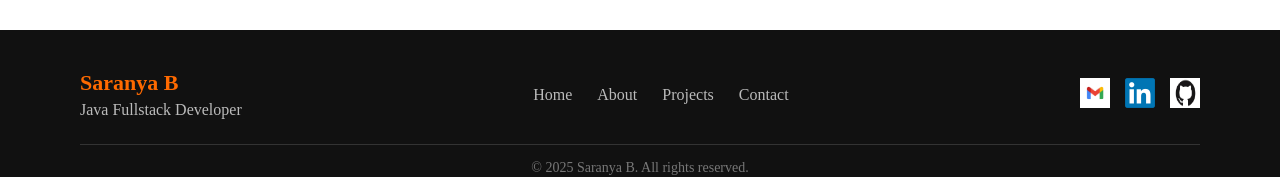
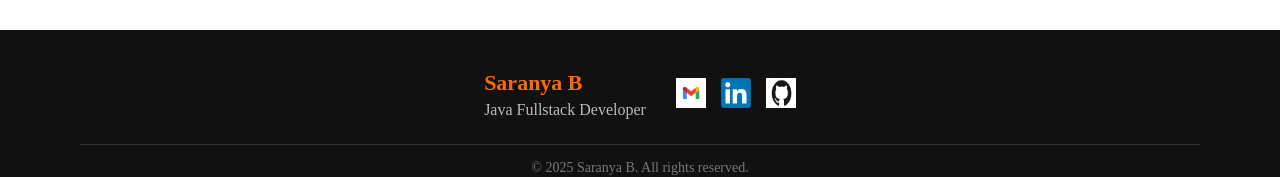
Before and after one commit to Saranyabalaji219/portfolio, a React (Vite) app: page / in a window 1280 px wide. Shown: the part 763-940 px from the top of the page. Built offline with nearby package versions, Linux system fonts and the light colour scheme.

Commit message:
footer chnages

```diff
--- a/src/Component/Footer/Footer.css
+++ b/src/Component/Footer/Footer.css
@@ -7,7 +7,7 @@
 
 .footer-content {
   display: flex;
-  justify-content: space-between;
+  justify-content: center;
   align-items: center;
   flex-wrap: wrap;
   gap: 30px;
@@ -29,16 +29,7 @@
   gap: 25px;
 }
 
-.footer-links a {
-  color: #bbb;
-  text-decoration: none;
-  font-size: 16px;
-  transition: color 0.3s;
-}
 
-.footer-links a:hover {
-  color: #ff6a00;
-}
 
 .footer-socials {
   display: flex;
@@ -73,10 +64,6 @@
     gap: 20px;
   }
 
-  .footer-links {
-    flex-direction: column;
-    gap: 10px;
-  }
 
   .footer-socials {
     justify-content: center;
--- a/src/Component/Footer/Footer.jsx
+++ b/src/Component/Footer/Footer.jsx
@@ -14,13 +14,8 @@ const Footer = () => {
           <p>Java Fullstack Developer</p>
         </div>
 
-        {/* Middle navigation */}
-        <div className="footer-links">
-          <a href="#home">Home</a>
-          <a href="#about">About</a>
-          <a href="#projects">Projects</a>
-          <a href="#contact">Contact</a>
-        </div>
+
+
 
         {/* Social media */}
         <div className="footer-socials">
```
